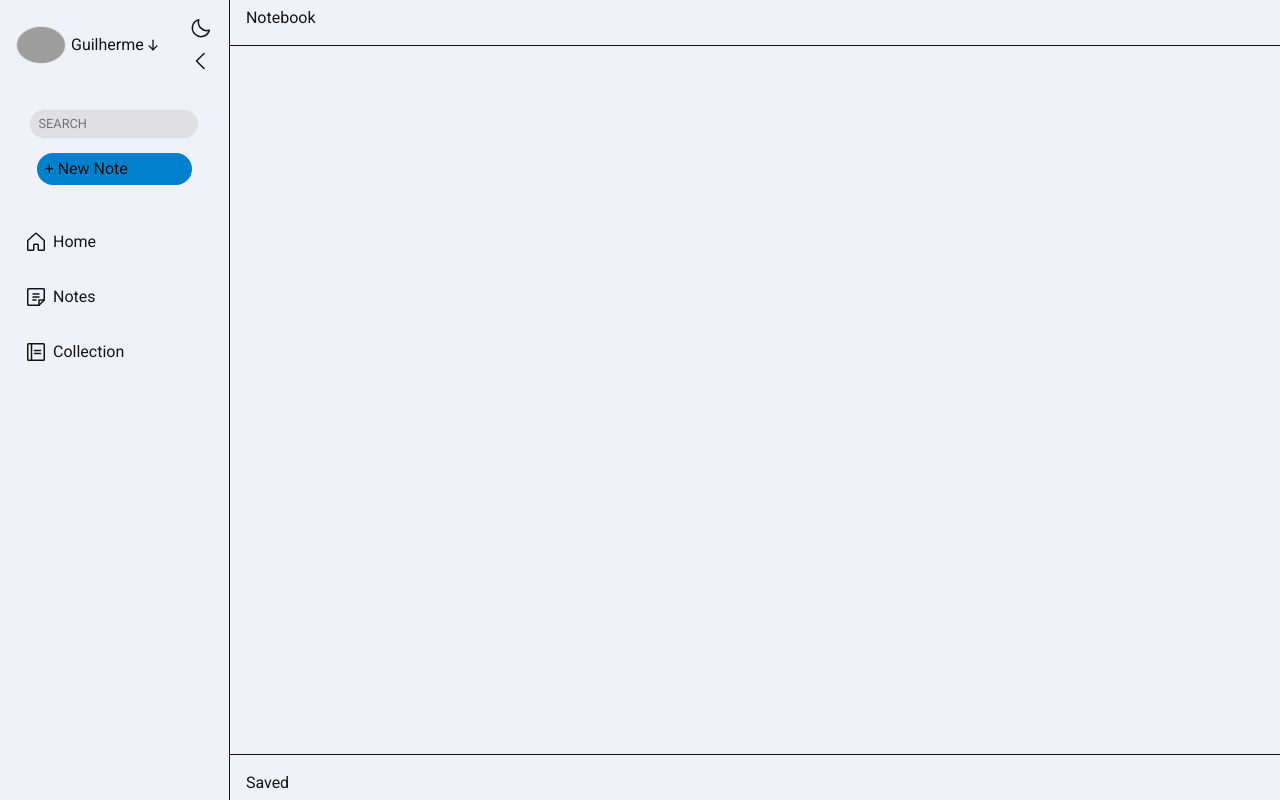
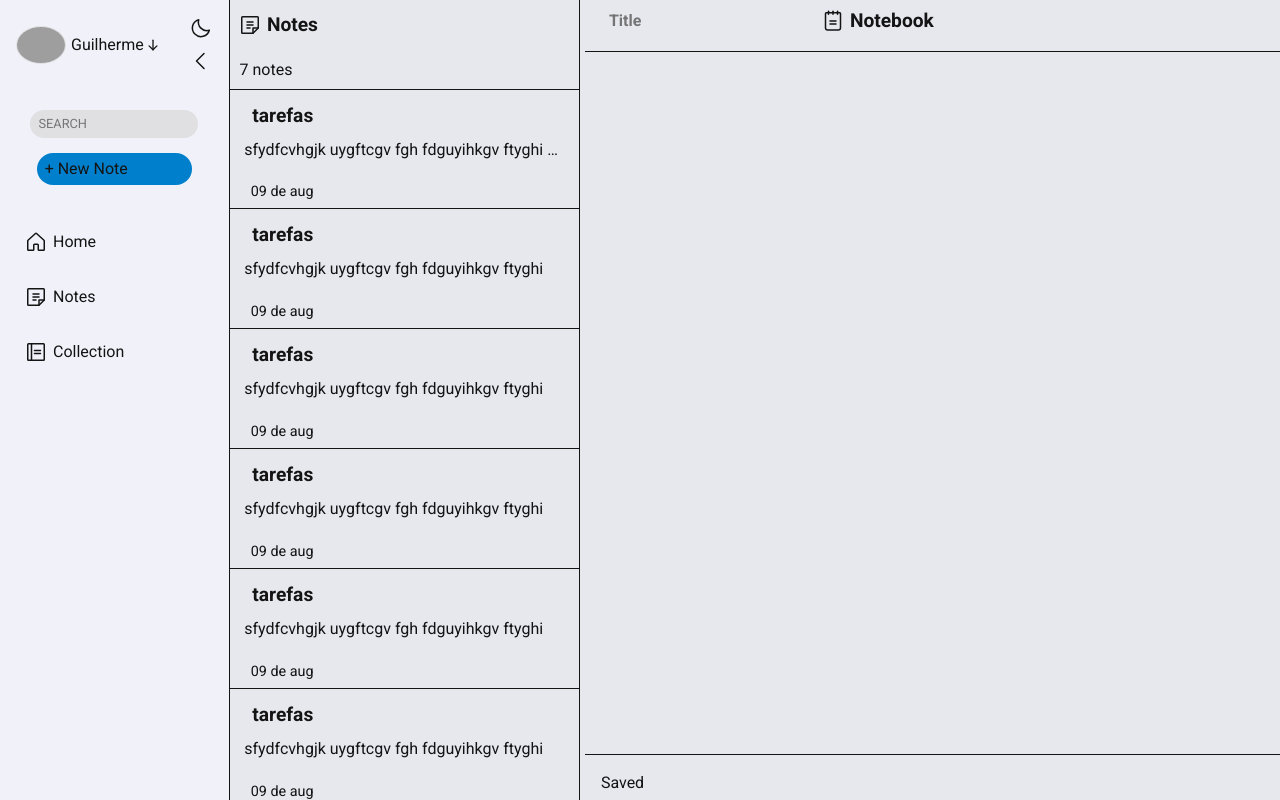
Before and after one commit to guilhermesc-6/allnotes, a React (Vite) app: page /notes in a window 1280 px wide. Built offline with nearby package versions, Linux system fonts and the light colour scheme; grey boxes are pictures that could not be loaded.

Commit message:
feat: add Notes Page.

```diff
--- a/src/App.tsx
+++ b/src/App.tsx
@@ -1,11 +1,11 @@
 import { Global } from "@emotion/react";
+import bg from "./assets/bg-grid.svg";
 
 import { SignIn } from "./pages/SignIn";
 import { Home } from "./pages/Home";
 import { SideMenu } from "./components/SideMenu";
 import { NoteEditor } from "./components/NoteEditor";
-
-import bg from "./assets/bg-grid.svg";
+import { Notes } from "./pages/Notes";
 
 import { useState } from "react";
 
@@ -59,7 +59,7 @@ function App() {
       {/* <SignIn /> */}
       <SideMenu theme={theme} setTheme={setTheme} />
       {/* <Home /> */}
-      <NoteEditor />
+      <Notes />
     </>
   );
 }
--- a/src/components/NoteEditor.tsx
+++ b/src/components/NoteEditor.tsx
@@ -1,11 +1,15 @@
 /** @jsxImportSource @emotion/react */
 import { css } from "@emotion/react";
+
+import { useEffect, useState } from "react";
+
+import { Notepad } from "phosphor-react";
 
 const NoteEditorStyle = {
   self: css({
     width: "100%",
     height: "100vh",
-    backgroundColor: "var(--bg-primary)",
+    backgroundColor: "var(--editor-bg)",
     position: "relative",
     display: "flex",
     flexDirection: "column",
@@ -17,7 +21,26 @@ const NoteEditorStyle = {
     color: "var(--text)",
     position: "sticky",
     top: "0",
-    backgroundColor: "var(--bg-primary)",
+    backgroundColor: "var(--editor-bg)",
+    display: "flex",
+    gap: "10px",
+    h1: css({
+      fontSize: "1.2rem",
+      display: "flex",
+      alignItems: "center",
+      gap: "5px",
+    }),
+    input: css({
+      border: "none",
+      background: "transparent",
+      padding: ".2rem .5rem",
+      fontSize: "1rem",
+      fontWeight: "bold",
+      color: "var(--text)",
+      "&:focus": css({
+        outline: "1px solid var(--text)",
+      }),
+    }),
   }),
   editor: css({
     width: "100%",
@@ -25,13 +48,13 @@ const NoteEditorStyle = {
     textarea: css({
       width: "100%",
       height: "100%",
-      padding: ".2rem 2rem",
+      padding: ".9rem 2rem",
       resize: "none",
       outline: "none",
       border: "none",
       borderTop: "1px solid var(--text)",
       borderBottom: "1px solid var(--text)",
-      backgroundColor: "var(--bg-primary)",
+      backgroundColor: "var(--editor-bg)",
       color: "var(--text)",
     }),
   }),
@@ -42,12 +65,41 @@ const NoteEditorStyle = {
   }),
 };
 
-export const NoteEditor = () => {
+interface NoteEditorProps {
+  title: string;
+  text: string;
+}
+
+export const NoteEditor = ({ title, text }: NoteEditorProps) => {
+  const [noteText, setNoteText] = useState("");
+  const [noteTitle, setNoteTitle] = useState("");
+
+  useEffect(() => {
+    console.log(title);
+  }, [text, title]);
+
   return (
     <div css={NoteEditorStyle.self}>
-      <header css={NoteEditorStyle.collection}>Notebook</header>
+      <header css={NoteEditorStyle.collection}>
+        <input
+          type='text'
+          name='title'
+          id='title'
+          value={noteTitle}
+          onChange={(e) => setNoteTitle(e.target.value)}
+          placeholder='Title'
+        />
+        <h1>
+          <Notepad size={24} /> Notebook
+        </h1>
+      </header>
       <div css={NoteEditorStyle.editor}>
-        <textarea name='editor' id='editor' />
+        <textarea
+          name='editor'
+          id='editor'
+          value={noteText}
+          onChange={(e) => setNoteText(e.target.value)}
+        />
       </div>
       <footer css={NoteEditorStyle.footer}>Saved</footer>
     </div>
--- /dev/null
+++ b/src/pages/Notes.tsx
@@ -0,0 +1,160 @@
+/** @jsxImportSource @emotion/react */
+import { css } from "@emotion/react";
+import { Note } from "phosphor-react";
+
+import { NoteEditor } from "../components/NoteEditor";
+
+import { FormEvent, useEffect } from "react";
+
+const NotesStyle = {
+  self: css({
+    width: "100%",
+    height: "100vh",
+    display: "flex",
+    gap: "5px",
+    backgroundColor: "var(--editor-bg)",
+    color: "var(--text)",
+    overflowY: "hidden",
+  }),
+  notesList: css({
+    width: "350px",
+    height: "100%",
+    display: "flex",
+    flexDirection: "column",
+    gap: "10px",
+    borderRight: "1px solid var(--text)",
+    overflowY: "auto",
+    h1: css({
+      display: "flex",
+      alignItems: "center",
+      gap: "5px",
+      padding: "0.8rem .5rem",
+      fontSize: "1.2rem",
+    }),
+    ">span": css({
+      paddingLeft: ".6rem",
+    }),
+  }),
+  list: css({
+    ">div": css({
+      width: "100%",
+      height: "120px",
+      padding: ".1rem .9rem",
+      borderBottom: "1px solid var(--text)",
+      display: "flex",
+      flexDirection: "column",
+      cursor: "pointer",
+      "&:first-of-type": css({
+        borderTop: "1px solid var(--text)",
+      }),
+      h1: css({
+        fontSize: "1.2rem",
+        fontWeight: "bolder",
+      }),
+      p: css({
+        height: "35%",
+        width: "100%",
+        textOverflow: "ellipsis",
+        overflow: "hidden",
+        wordBreak: "break-word",
+        whiteSpace: "nowrap",
+      }),
+      span: css({
+        fontSize: ".9rem",
+        padding: ".2rem 0 0 .4rem",
+      }),
+      "&:hover": css({
+        backgroundColor: "var(--bg-primary)",
+      }),
+    }),
+  }),
+  editor: css({
+    flex: "1",
+  }),
+};
+
+type NoteType = {
+  title: string;
+  text: string;
+  edited_at: string;
+};
+
+export const Notes = () => {
+  const note = [
+    {
+      title: "tarefas",
+      text: "sfydfcvhgjk uygftcgv fgh fdguyihkgv ftyghi sfydfcvhgjk uygftcgv fgh fdguyihkgv ftyghi sfydfcvhgjk uygftcgv fgh fdguyihkgv ftyghi sfydfcvhgjk uygftcgv fgh fdguyihkgv ftyghi sfydfcvhgjk uygftcgv fgh fdguyihkgv ftyghi sfydfcvhgjk uygftcgv fgh fdguyihkgv ftyghi",
+      edited_at: "09 de aug",
+    },
+    {
+      title: "tarefas",
+      text: "sfydfcvhgjk uygftcgv fgh fdguyihkgv ftyghi",
+      edited_at: "09 de aug",
+    },
+    {
+      title: "tarefas",
+      text: "sfydfcvhgjk uygftcgv fgh fdguyihkgv ftyghi",
+      edited_at: "09 de aug",
+    },
+    {
+      title: "tarefas",
+      text: "sfydfcvhgjk uygftcgv fgh fdguyihkgv ftyghi",
+      edited_at: "09 de aug",
+    },
+    {
+      title: "tarefas",
+      text: "sfydfcvhgjk uygftcgv fgh fdguyihkgv ftyghi",
+      edited_at: "09 de aug",
+    },
+    {
+      title: "tarefas",
+      text: "sfydfcvhgjk uygftcgv fgh fdguyihkgv ftyghi",
+      edited_at: "09 de aug",
+    },
+    {
+      title: "tarefas",
+      text: "sfydfcvhgjk uygftcgv fgh fdguyihkgv ftyghi",
+      edited_at: "09 de aug",
+    },
+  ];
+
+  let selectedNote: NoteType = { title: "", text: "", edited_at: "" };
+
+  const selectNote = (event: FormEvent) => {
+    selectedNote = note[eval(event.currentTarget.id)];
+    console.log(selectedNote);
+  };
+
+  useEffect(() => {
+    if (selectedNote.text === "") {
+      selectedNote = note[0];
+    }
+  }, []);
+
+  return (
+    <div css={NotesStyle.self}>
+      <div css={NotesStyle.notesList}>
+        <h1>
+          <Note size={24} /> Notes
+        </h1>
+        <span>
+          {note.length > 1 ? `${note.length} notes` : `${note.length} note`}
+        </span>
+        <div css={NotesStyle.list}>
+          {note.map((note, id) => {
+            return (
+              <div id={id.toString()} key={id} onClick={selectNote}>
+                <h1>{note.title}</h1>
+                <p>{note.text}</p>
+                <span>{note.edited_at}</span>
+              </div>
+            );
+          })}
+        </div>
+      </div>
+      <div css={NotesStyle.editor}>
+        <NoteEditor title={selectedNote.title} text={selectedNote.text} />
+      </div>
+    </div>
+  );
+};
```
